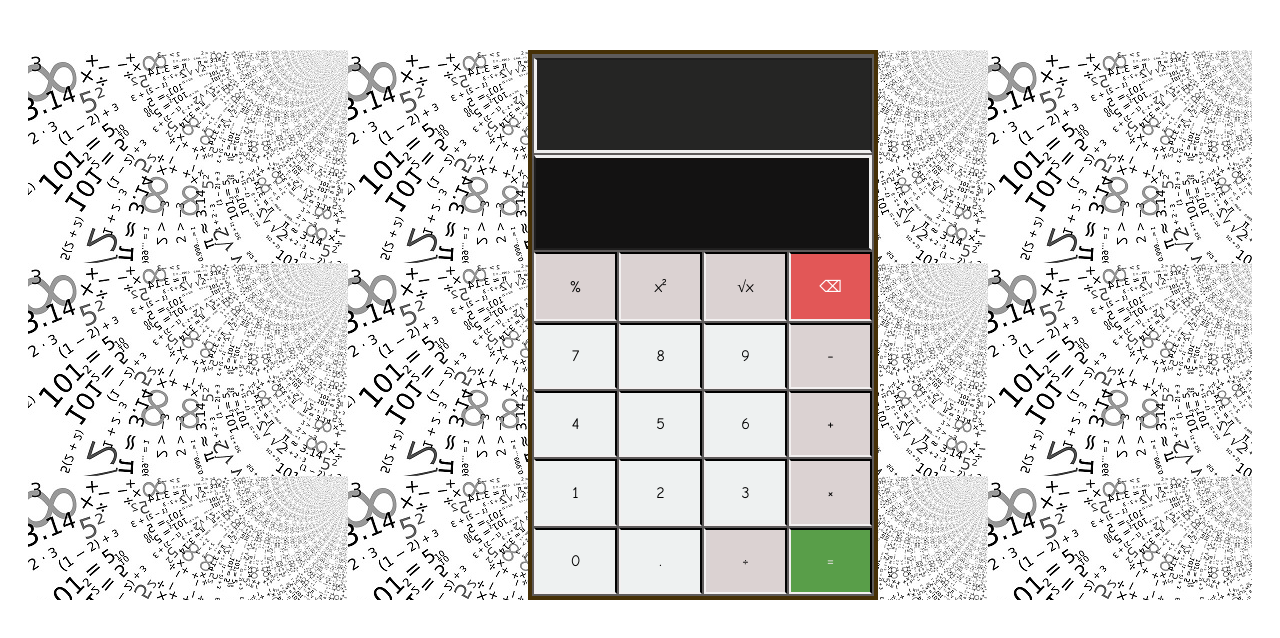
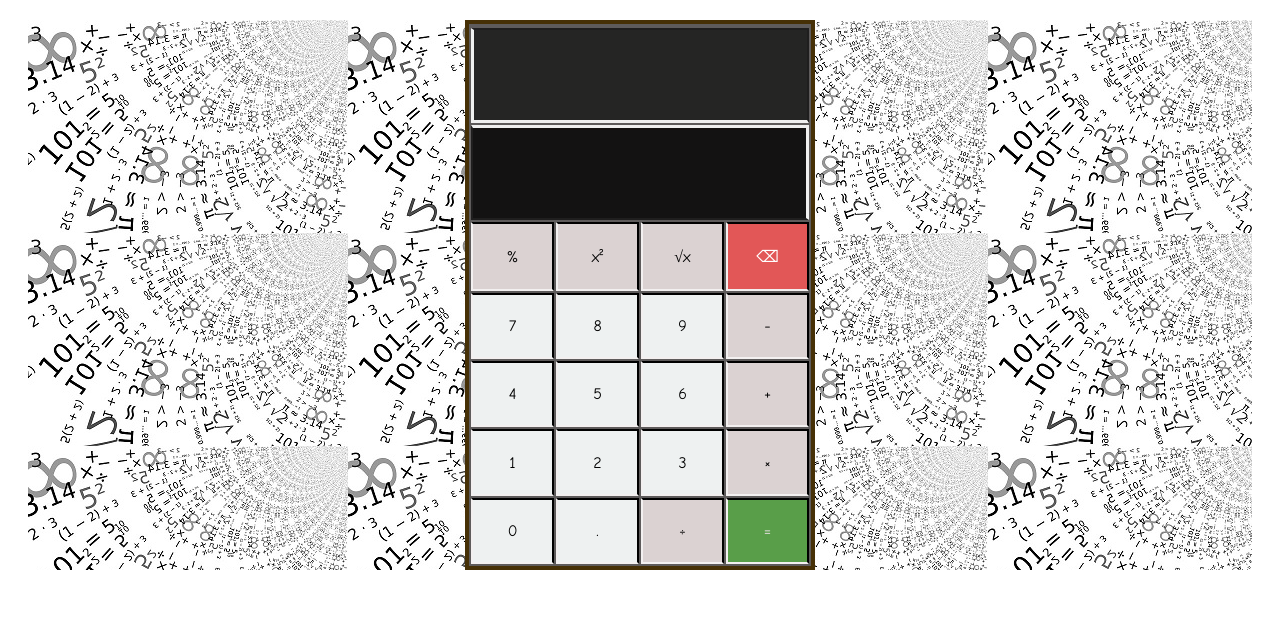
Before and after one commit to LukasChiama/React-Calculator, a React app: page / in a window 1280 px wide. Built offline with nearby package versions, Linux system fonts and the light colour scheme.

Commit message:
add flex design

```diff
--- a/src/index.css
+++ b/src/index.css
@@ -5,6 +5,9 @@ body {
 .page {
   margin: 20px;
   background-image: url(numbers.jpg);
+  display: flex;
+  justify-content: center;
+  align-items: center;
 }
 
 .display-answer {
@@ -35,7 +38,6 @@ body {
 
 table {
   border: 4px solid rgb(70, 48, 6);
-  margin: 50px 300px 50px 500px;
   table-layout: fixed;
   width: 350px;
   height: 550px;
```
